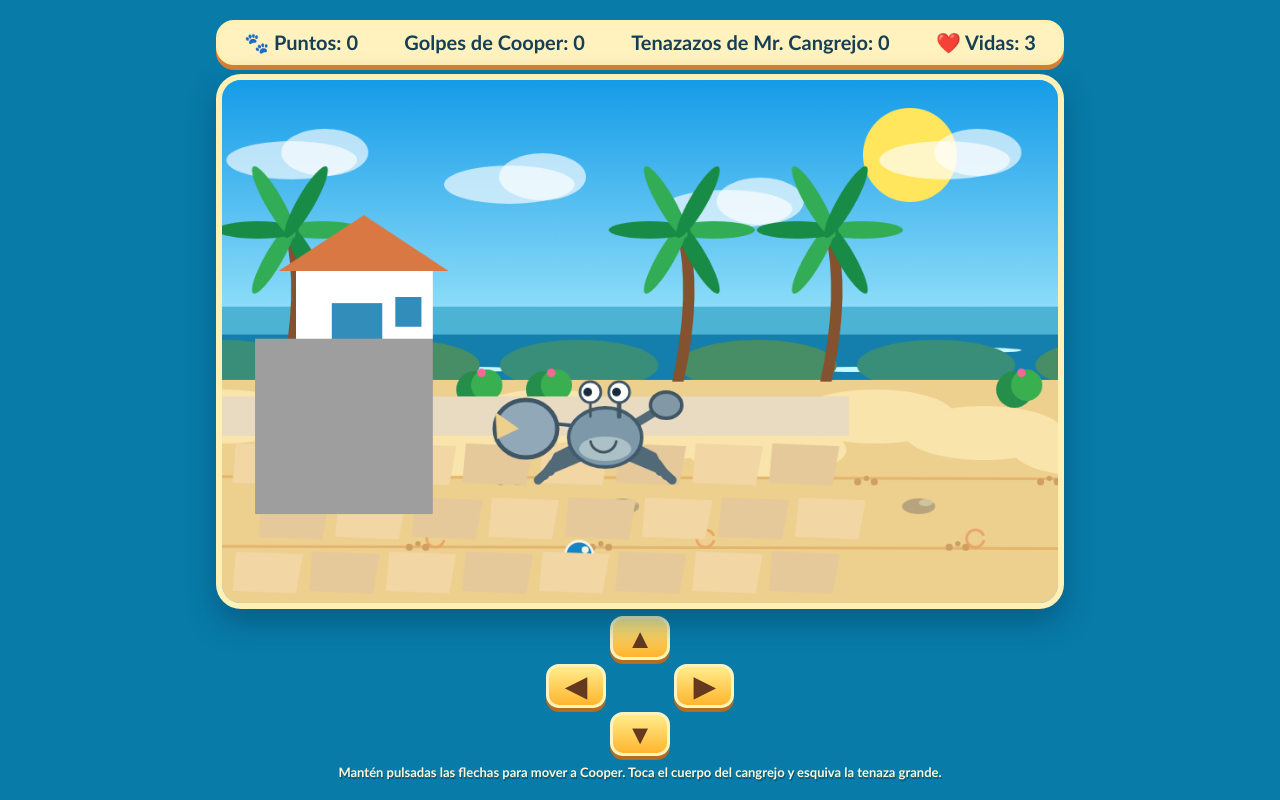
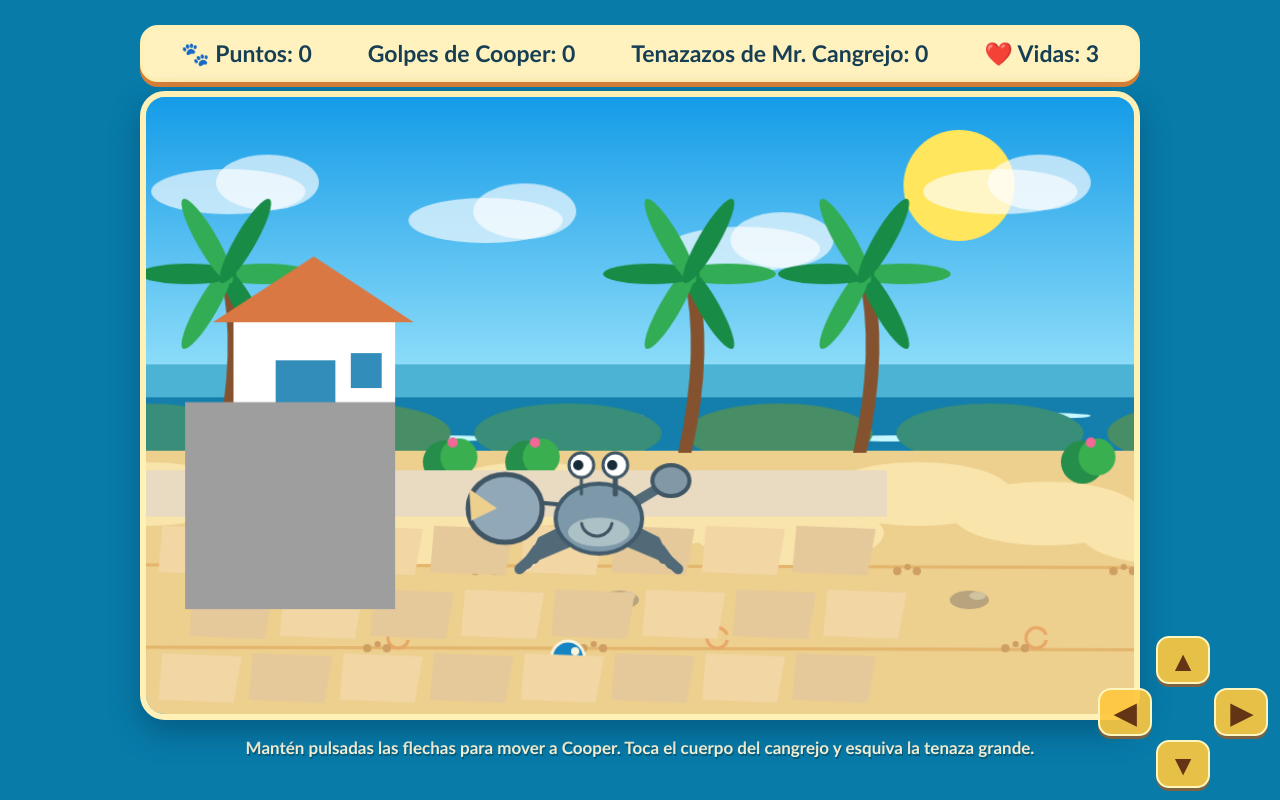
Before and after one commit to drhcolombia/juego-mati, a plain HTML site: page index.html in a window 1280 px wide. Both pictures are taken after a click on the button "JUGAR". Drawn offline with Linux system fonts and the light colour scheme.

Commit message:
Mostrar flechas siempre y sobreponerlas al tablero en iPad

```diff
--- a/style.css
+++ b/style.css
@@ -2,30 +2,35 @@
 
 .hud{flex-wrap:wrap;justify-content:space-around;gap:8px 18px;font-size:clamp(15px,2.2vw,23px)}
 
-/* Controles para iPad y otros dispositivos táctiles. */
-.touch-controls{display:none}
-.touch-tip{display:none}
-@media (hover:none), (pointer:coarse){
+
+/* Controles visibles en TODOS los dispositivos, sin depender de las
+   capacidades táctiles que Safari o una funda/trackpad reporten. */
 .touch-controls{
   display:grid;
-    grid-template-columns:repeat(3,68px);
-    grid-template-rows:repeat(3,54px);
-    gap:6px;
-    justify-content:center;
-    margin:12px auto 6px;
-    touch-action:none;
+  position:absolute;
+  right:12px;
+  bottom:12px;
+  z-index:2;
+  grid-template-columns:repeat(3,54px);
+  grid-template-rows:repeat(3,48px);
+  gap:4px;
   user-select:none;
   -webkit-user-select:none;
   -webkit-touch-callout:none;
+  touch-action:none;
 }
 .direction-button{
-    width:100%;height:100%;padding:0;
-    border:3px solid #fff3bd;
-    border-radius:17px;
-    background:linear-gradient(#ffec8c,#ffb52e);
-    color:#65391e;
-    box-shadow:0 4px 0 #b46b24;
-    font:900 32px/1 "Trebuchet MS",Arial,sans-serif;
+  display:grid;
+  place-items:center;
+  width:100%;
+  height:100%;
+  padding:0;
+  border:2px solid #fff5bd;
+  border-radius:13px;
+  background:#ffc83de6;
+  color:#633515;
+  box-shadow:0 3px 0 #a75c1dbb;
+  font:900 28px/1 "Trebuchet MS",Arial,sans-serif;
   cursor:pointer;
   touch-action:none;
   -webkit-tap-highlight-color:transparent;
@@ -35,27 +40,28 @@
 .direction-button.right{grid-column:3;grid-row:2}
 .direction-button.down{grid-column:2;grid-row:3}
 .direction-button.is-pressed,.direction-button:active{
-    background:linear-gradient(#ffb52e,#f49e0a);
-    transform:translateY(3px);
-    box-shadow:0 1px 0 #b46b24;
+  background:#ffac11;
+  transform:translateY(2px);
+  box-shadow:0 1px 0 #a75c1d;
 }
 .direction-button:focus-visible{outline:3px solid #fff;outline-offset:2px}
+.touch-tip{display:inline}
 .keyboard-tip{display:none}
-  .touch-tip{display:inline}
+/* Una reducción suave permite jugar también en teléfonos. */
+@media(max-width:650px){
+  .touch-controls{
+    right:5px;bottom:5px;
+    grid-template-columns:repeat(3,42px);
+    grid-template-rows:repeat(3,42px);
+    gap:3px;
   }
-@media (hover:none) and (orientation:landscape), (pointer:coarse) and (orientation:landscape){
-  .game-screen{width:min(100%,1000px,calc((100dvh - 270px)*1.6))}
-  .hud{padding:6px 10px;font-size:clamp(13px,2vw,20px)}
-  .touch-controls{grid-template-columns:repeat(3,60px);grid-template-rows:repeat(3,44px);gap:4px;margin:7px auto 5px}
-  .direction-button{font-size:27px;border-radius:13px}
-  .instructions{font-size:13px;margin:8px 0 0}
+  .direction-button{font-size:22px;border-radius:10px}
 }
-/* Teléfono horizontal: controles superpuestos para aprovechar la altura. */
-@media (hover:none) and (orientation:landscape) and (max-height:500px),
-       (pointer:coarse) and (orientation:landscape) and (max-height:500px){
-  .app{padding:4px}
-  .game-screen{width:min(100%,calc((100dvh - 75px)*1.6));position:relative}
-  .touch-controls{position:absolute;z-index:3;right:12px;bottom:8px;grid-template-columns:repeat(3,44px);grid-template-rows:repeat(3,40px);margin:0;opacity:.91}
-  .instructions{display:none}
-  .hud{margin-bottom:5px}
+@media(max-height:520px) and (orientation:landscape){
+  .touch-controls{
+    right:5px;bottom:4px;
+    grid-template-columns:repeat(3,42px);
+    grid-template-rows:repeat(3,37px);
+    gap:2px;
   }
+}
```
Lines whose indentation alone changed are shown as unchanged.
